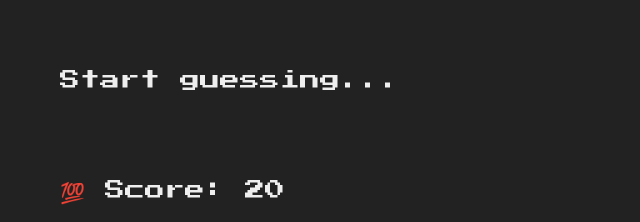
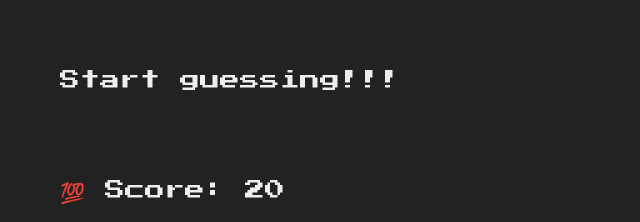
Before and after one commit to Genius4Lyf/Guess-my-number, a website built with Parcel: page index.html in a window 1280 px wide. Shown: the part 380-602 px from the top of the page, 640-1280 px from the left. Built offline with nearby package versions, Linux system fonts and the light colour scheme.

Commit message:
Start guessinggit status!

```diff
--- a/index.html
+++ b/index.html
@@ -22,7 +22,7 @@
         <button id="textInput" class="btn check">Check!</button>
       </section>
       <section class="right">
-        <p class="message">Start guessing...</p>
+        <p class="message">Start guessing!!!</p>
         <p class="message2"></p>
         <p class="label-score">💯 Score: <span class="score">20</span></p>
         <p class="label-highscore">
```
